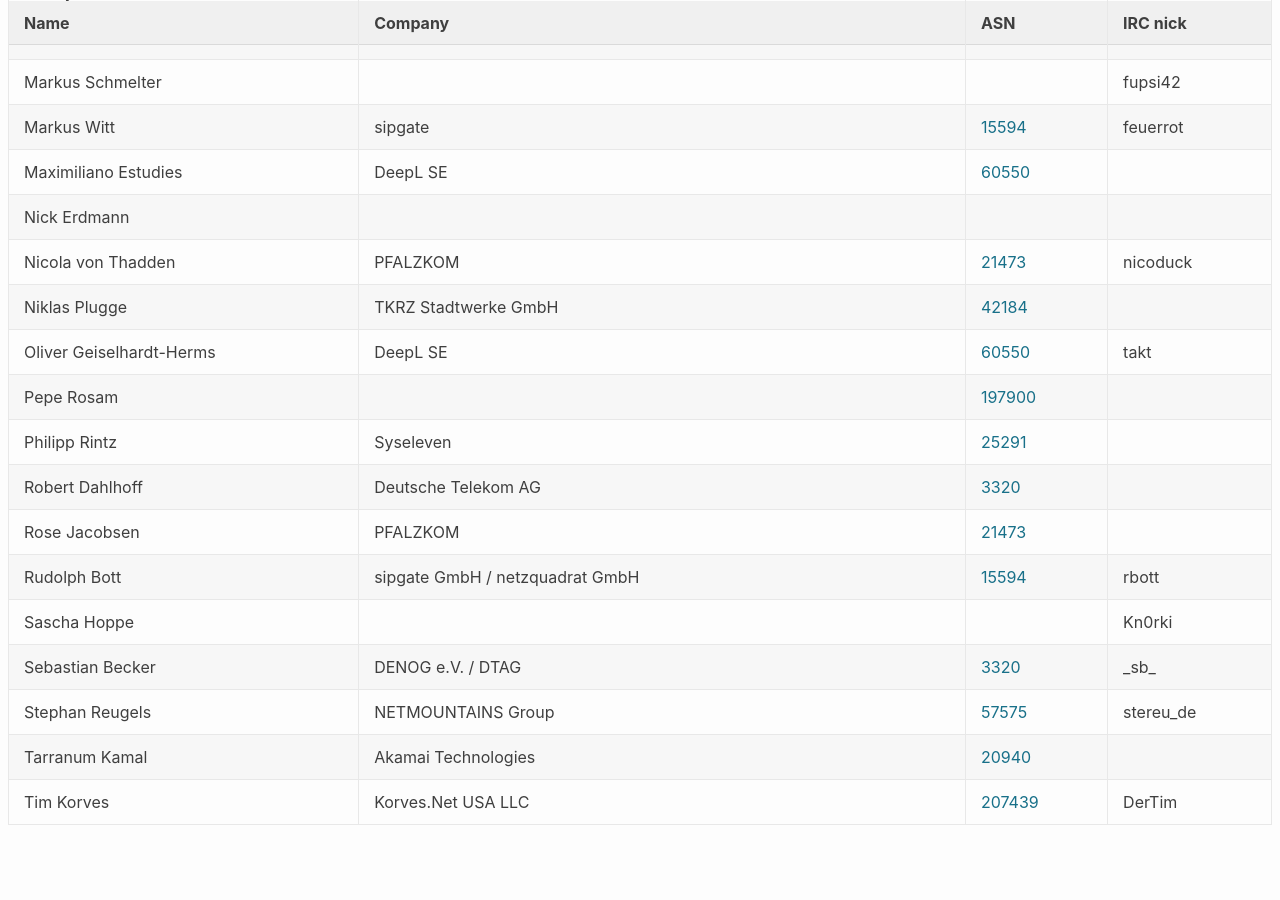
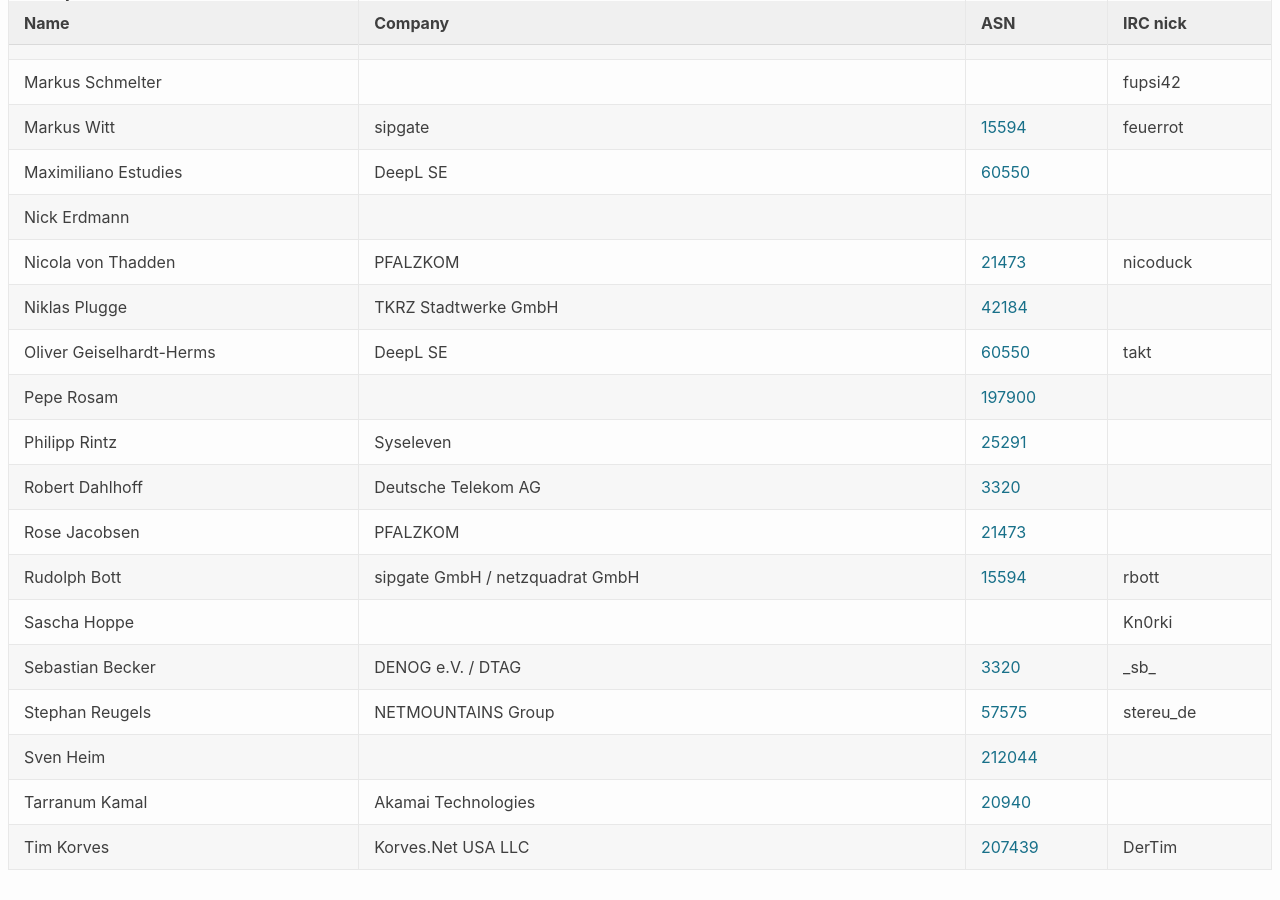
Before and after one commit to denog/pretix-attendeelist, a Jekyll site: the page built from denog-meetup-2024-03/index.markdown, in a window 1280 px wide and 900 px high, scrolled down 1254 px. Built offline with Jekyll 4.4.1, drawn with Linux system fonts in a browser that asks for light colours; before the commit the page ends 2109 px from its top, so only the background shows below that.

Commit message:
Latest data: Mon Apr  8 07:47:59 UTC 2024

```diff
--- a/_data/attendees_denog-meetup-2024-03.json
+++ b/_data/attendees_denog-meetup-2024-03.json
@@ -258,6 +258,12 @@
     "asn": "57575"
   },
   {
+    "name": "Sven Heim",
+    "company": null,
+    "irc": null,
+    "asn": "212044"
+  },
+  {
     "name": "Tarranum Kamal",
     "company": "Akamai Technologies",
     "irc": null,
```
